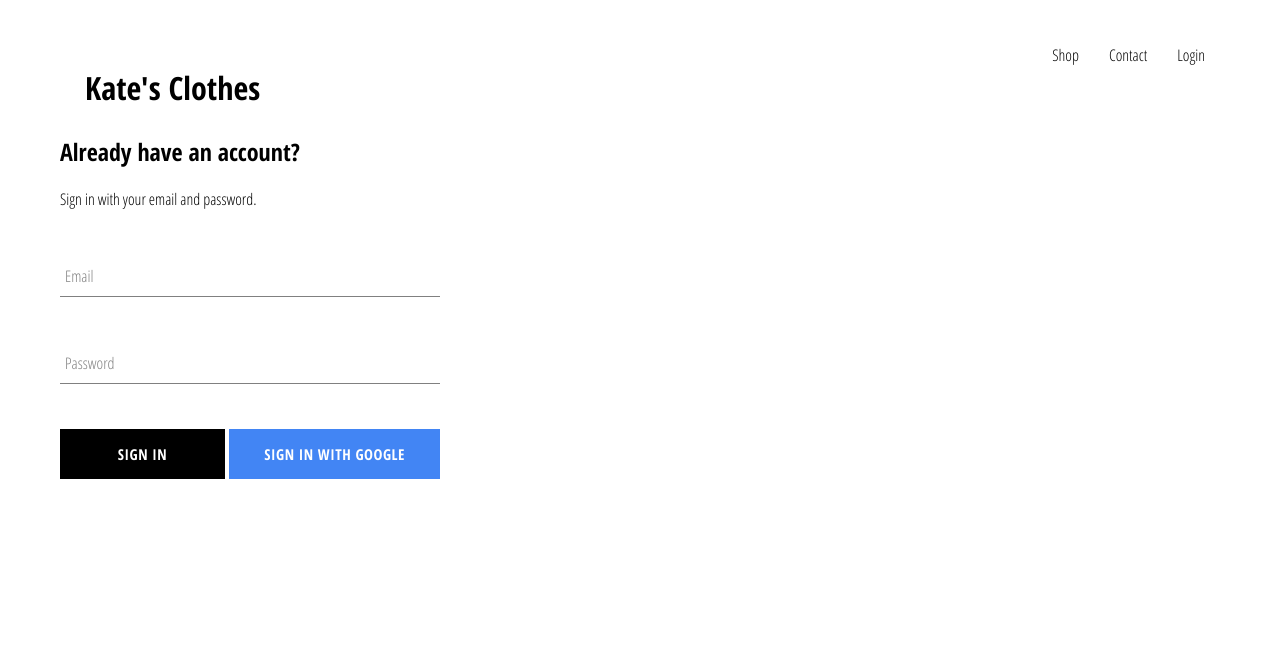
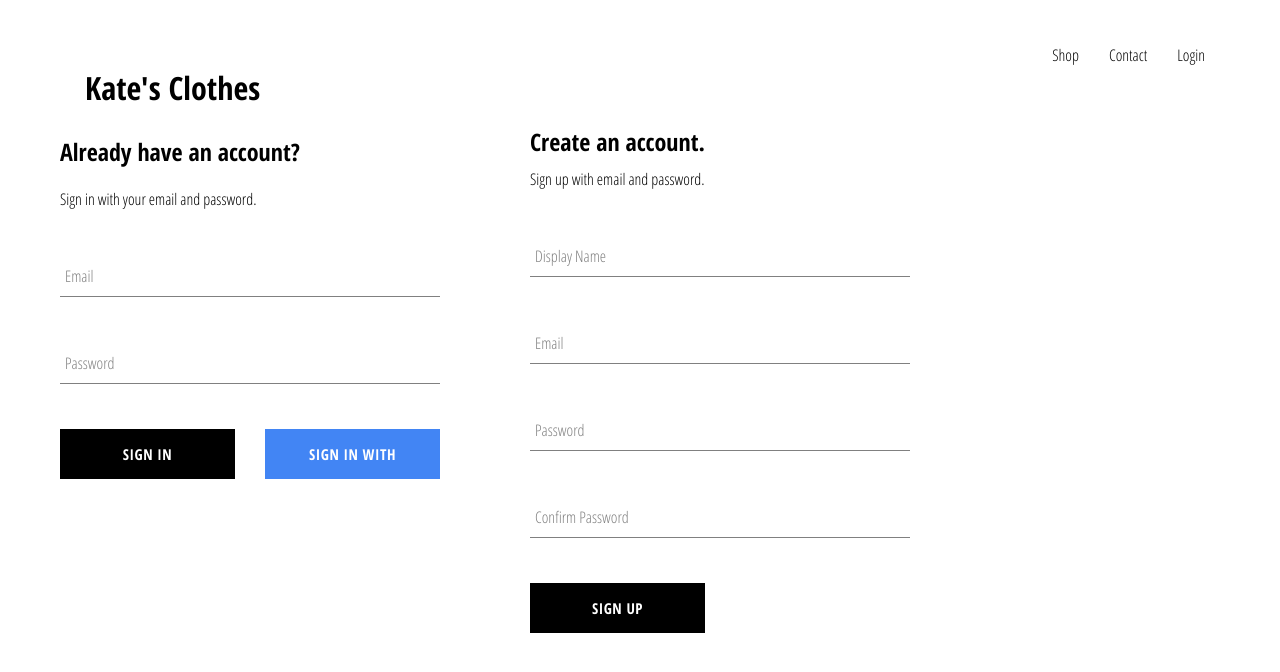
Before and after one commit to keiththarp/kates-clothing, a React (Create React App) app: page /login in a window 1280 px wide. Shown: the top 672 px of the page. Built offline with nearby package versions, Linux system fonts and the light colour scheme; no server answers.

Commit message:
Create account with email and password

```diff
--- a/public/index.html
+++ b/public/index.html
@@ -25,7 +25,7 @@
       work correctly both with client-side routing and a non-root public URL.
       Learn how to configure a non-root public URL by running `npm run build`.
     -->
-  <title>React App</title>
+  <title>Kate's Cloths</title>
 </head>
 
 <body>
--- a/src/App.js
+++ b/src/App.js
@@ -7,7 +7,7 @@
 import HomePage from './views/homepage/homepage';
 import ShopPage from './views/shop/shop';
 import LoginPage from './views/login-page/login-page'
-import { auth } from './firebase/firebase';
+import { auth, createUserProfileDocument } from './firebase/firebase';
 
 class App extends React.Component {
   constructor() {
@@ -21,9 +21,23 @@
   unsubscribeFromAuth = null;
 
   componentDidMount() {
-    this.unsubscribeFromAuth = auth.onAuthStateChanged(user => {
-      this.setState({ currentUser: user });
-      console.log(user);
+    this.unsubscribeFromAuth = auth.onAuthStateChanged(async userAuth => {
+      if (userAuth) {
+        const userRef = await createUserProfileDocument(userAuth);
+
+        userRef.onSnapshot(snapShot => {
+          this.setState({
+            currentUser: {
+              id: snapShot.id,
+              ...snapShot.data()
+            }
+          });
+          console.log(this.state);
+        })
+      } else {
+        this.setState({ currentUser: userAuth });
+      }
+
     });
   };
 
--- a/src/components/custom-button/custom-button.scss
+++ b/src/components/custom-button/custom-button.scss
@@ -1,6 +1,6 @@
 .custom-button {
   min-width: 165px;
-  width: auto;
+  width: 175px;
   height: 50px;
   letter-spacing: 0.5px;
   line-height: 50px;
@@ -25,8 +25,9 @@
     color: white;
 
     &:hover {
-      background-color: #1859c2;
-      border: none;
+      background-color: #fff;
+      color: #4285f4;
+      border: 1px solid #4285f4;
     }
   }
 }
--- a/src/components/login/login.scss
+++ b/src/components/login/login.scss
@@ -1,5 +1,5 @@
-div.login {
-  max-width: 380px;
+.login {
+  width: 380px;
   display: flex;
   flex-direction: column;
 
--- /dev/null
+++ b/src/components/sign-up/sign-up.js
@@ -0,0 +1,101 @@
+import React from 'react';
+
+import FormInput from '../form-input/form-input';
+import CustomButton from '../custom-button/custom-button';
+
+import { auth, createUserProfileDocument } from '../../firebase/firebase';
+
+import './sign-up.scss';
+
+class SignUp extends React.Component {
+  constructor() {
+    super();
+
+    this.state = {
+      displayName: '',
+      email: '',
+      password: '',
+      confirmPassword: ''
+    }
+  }
+
+  handleSubmit = async event => {
+    event.preventDefault();
+
+    const { displayName, email, password, confirmPassword } = this.state;
+
+    if (password !== confirmPassword) {
+      alert("Passwords must match");
+      return;
+    };
+
+    try {
+      const { user } = await auth.createUserWithEmailAndPassword(email, password)
+
+      await createUserProfileDocument(user, { displayName });
+
+      this.setState({
+        displayName: '',
+        email: '',
+        password: '',
+        confirmPassword: ''
+      })
+
+    } catch (err) {
+      console.error(err)
+    }
+  }
+
+  handleChange = event => {
+    const { name, value } = event.target;
+    console.log(value);
+    this.setState({ [name]: value })
+  }
+
+  render() {
+    const { displayName, email, password, confirmPassword } = this.state;
+    return (
+      <div className='sign-up'>
+        <h2 className='title'>Create an account.</h2>
+        <span>Sign up with email and password.</span>
+        <form className='sign-up-form' onSubmit={this.handleSubmit}>
+          <FormInput
+            type='text'
+            name='displayName'
+            value={displayName}
+            onChange={this.handleChange}
+            label='Display Name'
+            required
+          />
+          <FormInput
+            type='email'
+            name='email'
+            value={email}
+            onChange={this.handleChange}
+            label='Email'
+            required
+          />
+          <FormInput
+            type='password'
+            name='password'
+            value={password}
+            onChange={this.handleChange}
+            label='Password'
+            required
+          />
+          <FormInput
+            type='password'
+            name='confirmPassword'
+            value={confirmPassword}
+            onChange={this.handleChange}
+            label='Confirm Password'
+            required
+          />
+        </form>
+        <CustomButton type='submit' onClick={this.handleSubmit}>Sign Up</CustomButton>
+      </div>
+    )
+  }
+}
+
+export default SignUp
--- /dev/null
+++ b/src/components/sign-up/sign-up.scss
@@ -0,0 +1,9 @@
+.sign-up {
+  display: flex;
+  flex-direction: column;
+  width: 380px;
+
+  .title {
+    margin: 10px 0px;
+  }
+}
--- a/src/firebase/firebase.js
+++ b/src/firebase/firebase.js
@@ -11,7 +11,39 @@
   appId: "1:550081726266:web:d1a062592414a196b1f203"
 };
 
-firebase.initializeApp(config);
+export const createUserProfileDocument = async (userAuth, additionalData) => {
+  if (!userAuth) return;
+
+  const userRef = firestore.doc(`users/${userAuth.uid}`);
+
+  const snapShot = await userRef.get();
+
+  if (!snapShot.exists) {
+    const { displayName, email } = userAuth;
+    const createdAt = new Date();
+
+    try {
+      await userRef.set({
+        displayName,
+        email,
+        createdAt,
+        ...additionalData
+      })
+    } catch (err) {
+      console.log('Error creating user!', err.message);
+    }
+  }
+
+  return userRef;
+}
+
+// firebase.initializeApp(config);
+
+if (!firebase.apps.length) {
+  firebase.initializeApp(config);
+} else {
+  firebase.app();
+}
 
 export const auth = firebase.auth();
 export const firestore = firebase.firestore();
--- a/src/views/login-page/login-page.js
+++ b/src/views/login-page/login-page.js
@@ -1,12 +1,14 @@
 import React from 'react';
 
 import Login from '../../components/login/login'
+import SignUp from '../../components/sign-up/sign-up'
 
 import './login-page.scss';
 
 const LoginPage = () => (
-  <div className='login'>
+  <div className='login-page'>
     <Login />
+    <SignUp />
   </div>
 );
 
--- a/src/views/login-page/login-page.scss
+++ b/src/views/login-page/login-page.scss
@@ -0,0 +1,6 @@
+.login-page {
+  width: 850px;
+  display: flex;
+  justify-content: space-between;
+  max-width: 30px auto;
+}
```
